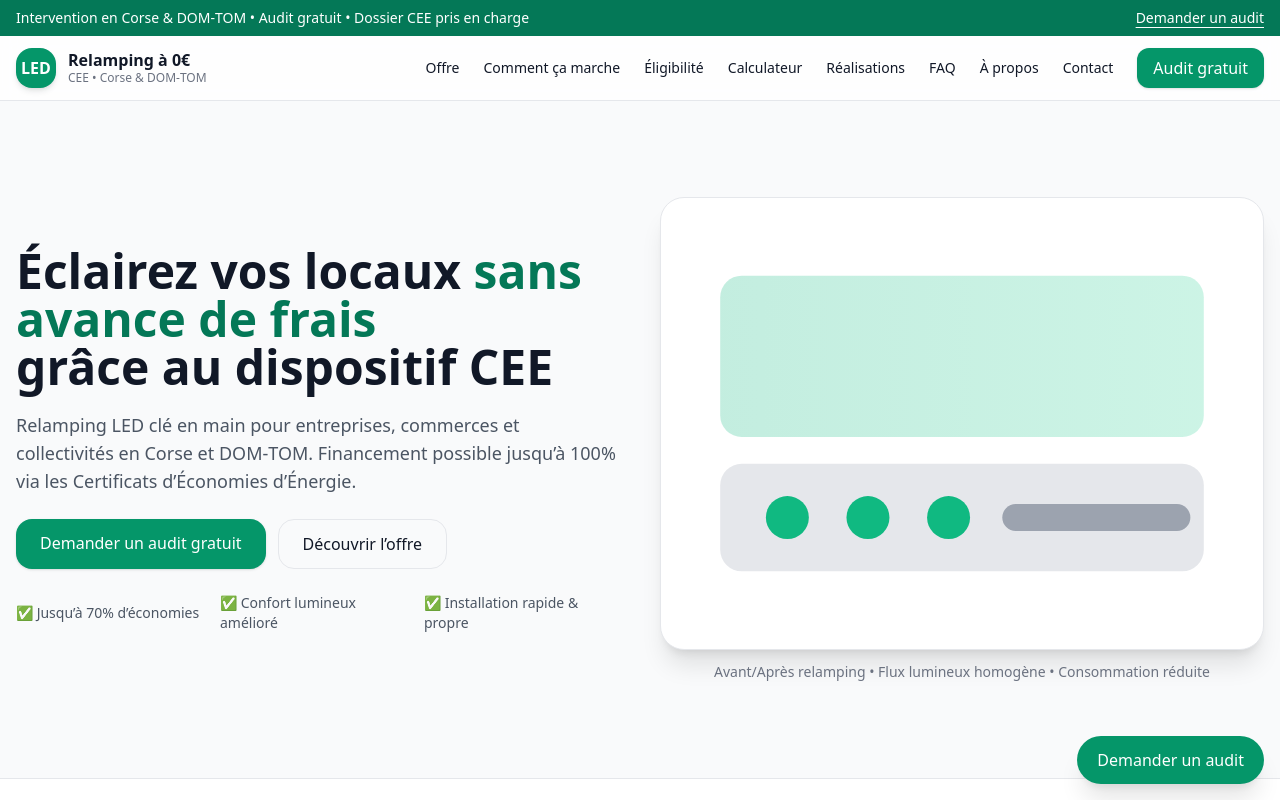
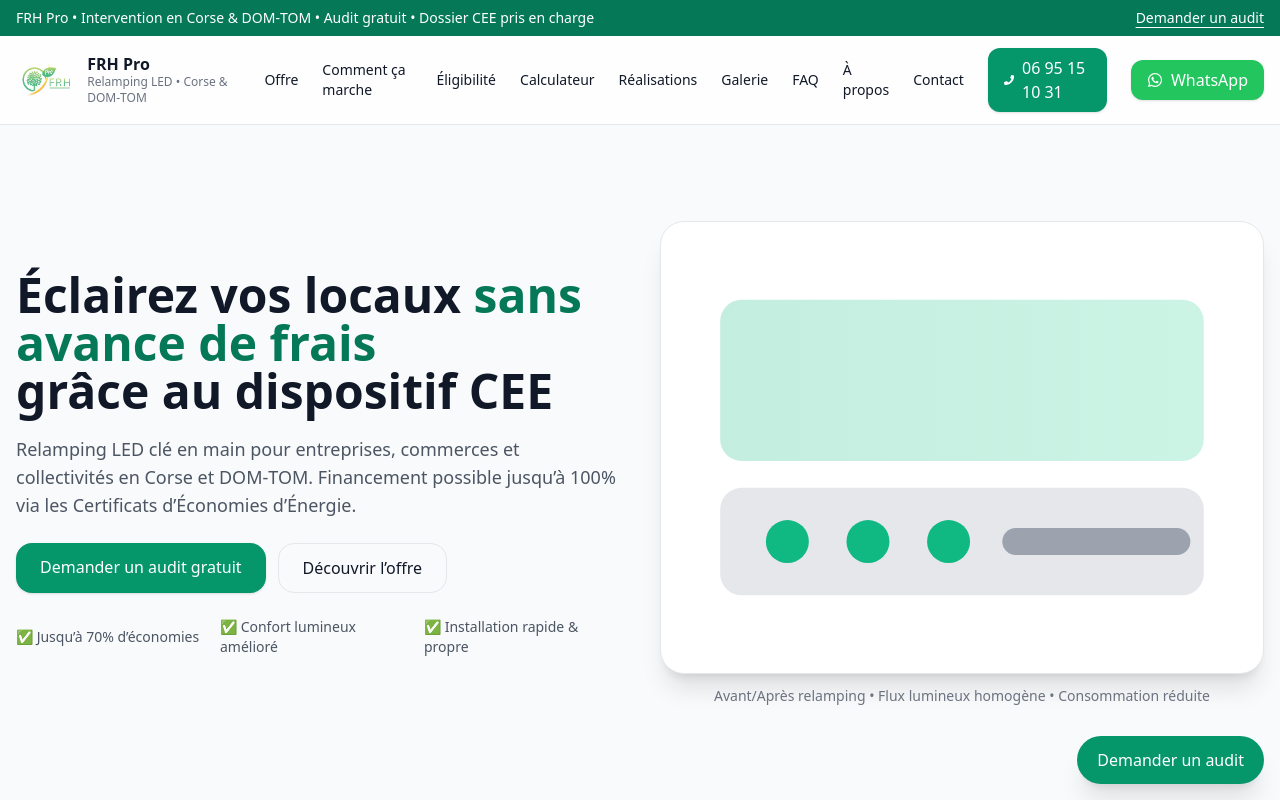
Before and after one commit to m2arek/site-relamping-led, a React (Vite) app: page / in a window 1280 px wide. Shown: the top 800 px of the page. Built offline with nearby package versions, Linux system fonts and the light colour scheme.

Commit message:
Update App.jsx

```diff
--- a/src/App.jsx
+++ b/src/App.jsx
@@ -1,8 +1,8 @@
 import React, { useMemo, useState } from "react";
+import { FaWhatsapp, FaPhone, FaEnvelope } from "react-icons/fa";
 
 // === Site Relamping LED – One‑page React app (TailwindCSS-ready) ===
-// Astuce : remplace les éléments TODO (nom, téléphone, email, WhatsApp, logo, couleurs)
-// Hébergeable tel quel sur Vercel/Netlify en mode SPA. Pas de dépendances externes.
+// FRH Pro – fusion complète avec Header/WhatsApp/Formulaire pro/Galerie/Footer/CTA
 
 export default function SiteRelampingLED() {
   return (
@@ -17,6 +17,7 @@
         <Eligibility />
         <Calculator />
         <CaseStudies />
+        <Gallery />
         <FAQ />
         <About />
         <Contact />
@@ -33,7 +34,7 @@
   return (
     <div className="w-full bg-emerald-700 text-white text-sm">
       <div className="mx-auto max-w-7xl px-4 py-2 flex items-center justify-between">
-        <span>Intervention en Corse & DOM‑TOM • Audit gratuit • Dossier CEE pris en charge</span>
+        <span>FRH Pro • Intervention en Corse & DOM‑TOM • Audit gratuit • Dossier CEE pris en charge</span>
         <a href="#contact" className="underline underline-offset-4">Demander un audit</a>
       </div>
     </div>
@@ -48,6 +49,7 @@
     { href: "#eligibilite", label: "Éligibilité" },
     { href: "#calculateur", label: "Calculateur" },
     { href: "#realisations", label: "Réalisations" },
+    { href: "#galerie", label: "Galerie" },
     { href: "#faq", label: "FAQ" },
     { href: "#apropos", label: "À propos" },
     { href: "#contact", label: "Contact" },
@@ -56,13 +58,11 @@
     <header className="sticky top-0 z-40 backdrop-blur bg-white/80 border-b border-gray-200">
       <div className="mx-auto max-w-7xl px-4 py-3 flex items-center justify-between">
         <a href="#accueil" className="flex items-center gap-3">
-          <div className="h-10 w-10 rounded-2xl bg-emerald-600 text-white grid place-items-center shadow-md">
-            {/* TODO: Remplacer par votre logo */}
-            <span className="font-bold">LED</span>
-          </div>
+          {/* Logo */}
+          <img src="/LOGO_FRH.png" alt="FRH Pro" className="h-10 w-auto" />
           <div className="leading-tight">
-            <div className="font-semibold">Relamping à 0€</div>
-            <div className="text-xs text-gray-500">CEE • Corse & DOM‑TOM</div>
+            <div className="font-semibold">FRH Pro</div>
+            <div className="text-xs text-gray-500">Relamping LED • Corse & DOM‑TOM</div>
           </div>
         </a>
         <nav className="hidden md:flex items-center gap-6">
@@ -71,8 +71,17 @@
               {n.label}
             </a>
           ))}
-          <a href="#contact" className="inline-flex items-center justify-center rounded-xl bg-emerald-600 px-4 py-2 text-white shadow hover:bg-emerald-700">
-            Audit gratuit
+          <a
+            href="tel:+33695151031"
+            className="inline-flex items-center gap-2 rounded-xl bg-emerald-600 px-4 py-2 text-white shadow hover:bg-emerald-700"
+          >
+            <FaPhone /> 06 95 15 10 31
+          </a>
+          <a
+            href="https://wa.me/33695151031"
+            className="inline-flex items-center gap-2 rounded-xl bg-green-500 px-4 py-2 text-white shadow hover:bg-green-600"
+          >
+            <FaWhatsapp /> WhatsApp
           </a>
         </nav>
         <button onClick={() => setOpen(!open)} className="md:hidden rounded-xl border px-3 py-2 text-sm">
@@ -87,9 +96,14 @@
                 {n.label}
               </a>
             ))}
-            <a href="#contact" className="inline-flex items-center justify-center rounded-xl bg-emerald-600 px-4 py-2 text-white shadow">
-              Audit gratuit
-            </a>
+            <div className="flex gap-2 pt-2">
+              <a href="tel:+33695151031" className="inline-flex items-center gap-2 rounded-xl bg-emerald-600 px-4 py-2 text-white shadow">
+                <FaPhone /> Appeler
+              </a>
+              <a href="https://wa.me/33695151031" className="inline-flex items-center gap-2 rounded-xl bg-green-500 px-4 py-2 text-white shadow">
+                <FaWhatsapp /> WhatsApp
+              </a>
+            </div>
           </div>
         </div>
       )}
@@ -169,22 +183,10 @@
 
 function Benefits() {
   const items = [
-    {
-      title: "Jusqu’à 70% d’économies",
-      desc: "Des luminaires LED haute efficacité qui divisent la consommation et la maintenance.",
-    },
-    {
-      title: "Financement CEE",
-      desc: "Montage de dossier pris en charge. Couverture possible jusqu’à 100% selon cas.",
-    },
-    {
-      title: "Confort & sécurité",
-      desc: "Éclairage instantané, rendu des couleurs élevé, conformité aux normes en vigueur.",
-    },
-    {
-      title: "Installation clé en main",
-      desc: "Audit, fourniture, pose, recyclage des anciens matériels, garanties.",
-    },
+    { title: "Jusqu’à 70% d’économies", desc: "Des luminaires LED haute efficacité qui divisent la consommation et la maintenance." },
+    { title: "Financement CEE", desc: "Montage de dossier pris en charge. Couverture possible jusqu’à 100% selon cas." },
+    { title: "Confort & sécurité", desc: "Éclairage instantané, rendu des couleurs élevé, conformité aux normes en vigueur." },
+    { title: "Installation clé en main", desc: "Audit, fourniture, pose, recyclage des anciens matériels, garanties." },
   ];
   return (
     <section id="offre" className="py-16 bg-white">
@@ -208,22 +210,10 @@
 
 function Process() {
   const steps = [
-    {
-      title: "Audit gratuit",
-      desc: "Relevé des points lumineux, puissances, usages, horaires. Conseil sur la photométrie.",
-    },
-    {
-      title: "Dossier CEE",
-      desc: "Montage administratif et technique, calcul de primes, engagement de l’obligé.",
-    },
-    {
-      title: "Installation",
-      desc: "Planification, pose, mise en service, recyclage des anciens équipements.",
-    },
-    {
-      title: "Contrôle & garanties",
-      desc: "Vérifications, attestation sur l’honneur, garanties produit & main d’œuvre.",
-    },
+    { title: "Audit gratuit", desc: "Relevé des points lumineux, puissances, usages, horaires. Conseil sur la photométrie." },
+    { title: "Dossier CEE", desc: "Montage administratif et technique, calcul de primes, engagement de l’obligé." },
+    { title: "Installation", desc: "Planification, pose, mise en service, recyclage des anciens équipements." },
+    { title: "Contrôle & garanties", desc: "Vérifications, attestation sur l’honneur, garanties produit & main d’œuvre." },
   ];
   return (
     <section id="process" className="py-16">
@@ -322,11 +312,11 @@
 function Calculator() {
   const [inputs, setInputs] = useState({
     nb: "50",
-    wOld: "72", // ancien néon/fluos
-    wNew: "24", // LED
+    wOld: "72",
+    wNew: "24",
     hPerDay: "10",
     dPerYear: "260",
-    price: "0.20", // €/kWh (à adapter)
+    price: "0.20",
   });
 
   const results = useMemo(() => {
@@ -418,24 +408,34 @@
   );
 }
 
+function Gallery() {
+  const photos = [
+    { src: "/photo1.jpg", alt: "Projet FRH Pro 1" },
+    { src: "/photo2.jpg", alt: "Projet FRH Pro 2" },
+    { src: "/photo3.jpg", alt: "Projet FRH Pro 3" },
+  ];
+  return (
+    <section id="galerie" className="py-16 bg-white border-y">
+      <div className="mx-auto max-w-7xl px-4">
+        <h2 className="text-2xl md:text-3xl font-bold">Galerie de réalisations</h2>
+        <div className="mt-8 grid md:grid-cols-3 gap-6">
+          {photos.map((p) => (
+            <div key={p.src} className="rounded-2xl border bg-gray-50 shadow-sm overflow-hidden">
+              <img src={p.src} alt={p.alt} className="w-full h-64 object-cover" />
+            </div>
+          ))}
+        </div>
+      </div>
+    </section>
+  );
+}
+
 function FAQ() {
   const qa = [
-    {
-      q: "C’est vraiment 0€ ?",
-      a: "Selon votre site et les fiches CEE applicables, la prime peut couvrir jusqu’à 100% du projet. Quand la prime ne couvre pas tout, nous optimisons le lot pour viser un reste à charge minimal.",
-    },
-    {
-      q: "Combien de temps ça prend ?",
-      a: "Après validation du dossier CEE, l’installation est généralement planifiée sous 10 à 20 jours ouvrés selon disponibilités et contraintes du site.",
-    },
-    {
-      q: "Qui s’occupe du dossier CEE ?",
-      a: "Nous prenons en charge le montage complet : relevés, calculs, engagement de l’obligé, pièces justificatives et attestations.",
-    },
-    {
-      q: "Quelles garanties ?",
-      a: "Produits LED sélectionnés avec garanties fabricant (souvent 3 à 5 ans) et intervention soignée. Possibilité de contrat de maintenance.",
-    },
+    { q: "C’est vraiment 0€ ?", a: "Selon votre site et les fiches CEE applicables, la prime peut couvrir jusqu’à 100% du projet. Quand la prime ne couvre pas tout, nous optimisons le lot pour viser un reste à charge minimal." },
+    { q: "Combien de temps ça prend ?", a: "Après validation du dossier CEE, l’installation est généralement planifiée sous 10 à 20 jours ouvrés selon disponibilités et contraintes du site." },
+    { q: "Qui s’occupe du dossier CEE ?", a: "Nous prenons en charge le montage complet : relevés, calculs, engagement de l’obligé, pièces justificatives et attestations." },
+    { q: "Quelles garanties ?", a: "Produits LED sélectionnés avec garanties fabricant (souvent 3 à 5 ans) et intervention soignée. Possibilité de contrat de maintenance." },
   ];
   return (
     <section id="faq" className="py-16">
@@ -483,63 +483,57 @@
   );
 }
 
+// === Contact (formulaire professionnel + envoi mailto) ===
 function Contact() {
+  const handleSubmit = (e) => {
+    e.preventDefault();
+    const form = e.target;
+    const entreprise = form.entreprise.value;
+    const responsable = form.responsable.value;
+    const telephone = form.telephone.value;
+    const email = form.email.value;
+    const message = form.message.value;
+
+    const mailtoLink = `mailto:contact@frh-pro.fr?subject=Demande%20de%20contact%20(${entreprise})&body=Entreprise:%20${entreprise}%0ANom%20du%20responsable:%20${responsable}%0ATéléphone:%20${telephone}%0AEmail:%20${email}%0A%0AMessage:%0A${message}`;
+
+    window.location.href = mailtoLink;
+  };
+
   return (
     <section id="contact" className="py-16">
       <div className="mx-auto max-w-7xl px-4 grid lg:grid-cols-2 gap-10 items-start">
         <div>
-          <h2 className="text-2xl md:text-3xl font-bold">Contact & audit gratuit</h2>
+          <h2 className="text-2xl md:text-3xl font-bold">Contact Professionnel</h2>
           <p className="mt-3 text-gray-600">Parlez‑nous de votre site et recevez une estimation d’économies et de prime CEE.</p>
           <div className="mt-6 space-y-2 text-gray-700">
-            <div>📞 <span className="font-medium">Téléphone :</span> <a className="underline" href="tel:+33000000000">+33 0 00 00 00 00</a> {/* TODO */}</div>
-            <div>✉️ <span className="font-medium">Email :</span> <a className="underline" href="mailto:contact@votre-domaine.fr">contact@votre-domaine.fr</a> {/* TODO */}</div>
-            <div>💬 <span className="font-medium">WhatsApp :</span> <a className="underline" href="https://wa.me/33000000000" target="_blank" rel="noreferrer">Discuter maintenant</a> {/* TODO */}</div>
+            <div><FaPhone className="inline mr-2" /> <span className="font-medium">Téléphone :</span> <a className="underline" href="tel:+33695151031">06 95 15 10 31</a></div>
+            <div><FaEnvelope className="inline mr-2" /> <span className="font-medium">Email :</span> <a className="underline" href="mailto:contact@frh-pro.fr">contact@frh-pro.fr</a></div>
+            <div><FaWhatsapp className="inline mr-2" /> <span className="font-medium">WhatsApp :</span> <a className="underline" href="https://wa.me/33695151031" target="_blank" rel="noreferrer">Discuter maintenant</a></div>
           </div>
         </div>
-        <ContactForm />
+        <form onSubmit={handleSubmit} className="rounded-2xl border bg-gray-50 p-6 shadow-sm grid gap-4">
+          <Field label="Nom de l'entreprise">
+            <input name="entreprise" required className="w-full rounded-xl border px-3 py-2" />
+          </Field>
+          <Field label="Nom du responsable">
+            <input name="responsable" required className="w-full rounded-xl border px-3 py-2" />
+          </Field>
+          <div className="grid sm:grid-cols-2 gap-4">
+            <Field label="Téléphone">
+              <input name="telephone" required className="w-full rounded-xl border px-3 py-2" />
+            </Field>
+            <Field label="Email">
+              <input type="email" name="email" required className="w-full rounded-xl border px-3 py-2" />
+            </Field>
+          </div>
+          <Field label="Votre message">
+            <textarea name="message" rows={4} className="w-full rounded-xl border px-3 py-2" required />
+          </Field>
+          <button type="submit" className="rounded-2xl bg-emerald-600 px-5 py-2.5 text-white shadow hover:bg-emerald-700">Envoyer</button>
+          <p className="text-xs text-gray-500">En envoyant ce formulaire, vous acceptez d’être recontacté. Aucune donnée partagée à des tiers.</p>
+        </form>
       </div>
     </section>
-  );
-}
-
-function ContactForm() {
-  const [form, setForm] = useState({ nom: "", entreprise: "", email: "", tel: "", message: "" });
-  const [sent, setSent] = useState(false);
-  return (
-    <div className="rounded-2xl border bg-gray-50 p-6 shadow-sm">
-      {!sent ? (
-        <form
-          onSubmit={(e) => {
-            e.preventDefault();
-            // Ici, branchement vers un backend / Zapier / Formspree / EmailJS
-            setSent(true);
-          }}
-          className="grid gap-4"
-        >
-          <Field label="Nom">
-            <input required className="w-full rounded-xl border px-3 py-2" value={form.nom} onChange={(e) => setForm({ ...form, nom: e.target.value })} />
-          </Field>
-          <Field label="Entreprise">
-            <input className="w-full rounded-xl border px-3 py-2" value={form.entreprise} onChange={(e) => setForm({ ...form, entreprise: e.target.value })} />
-          </Field>
-          <div className="grid sm:grid-cols-2 gap-4">
-            <Field label="Email">
-              <input type="email" required className="w-full rounded-xl border px-3 py-2" value={form.email} onChange={(e) => setForm({ ...form, email: e.target.value })} />
-            </Field>
-            <Field label="Téléphone">
-              <input className="w-full rounded-xl border px-3 py-2" value={form.tel} onChange={(e) => setForm({ ...form, tel: e.target.value })} />
-            </Field>
-          </div>
-          <Field label="Votre besoin">
-            <textarea rows={4} className="w-full rounded-xl border px-3 py-2" value={form.message} onChange={(e) => setForm({ ...form, message: e.target.value })} placeholder="Ex : relamping magasin 300 m², 80 luminaires, ouvert 6 j/7…" />
-          </Field>
-          <button className="rounded-2xl bg-emerald-600 px-5 py-2.5 text-white shadow hover:bg-emerald-700">Envoyer</button>
-          <p className="text-xs text-gray-500">En envoyant ce formulaire, vous acceptez d’être recontacté. Aucune donnée partagée à des tiers.</p>
-        </form>
-      ) : (
-        <div className="text-emerald-700 font-medium">Merci ! Votre demande a été enregistrée. Nous revenons vers vous très vite.</div>
-      )}
-    </div>
   );
 }
 
@@ -562,16 +556,38 @@
   return (
     <footer className="border-t bg-white">
       <div className="mx-auto max-w-7xl px-4 py-8 grid md:grid-cols-3 gap-6 items-center">
+        {/* Bloc infos société */}
         <div>
-          <div className="font-semibold">Votre entreprise {/* TODO: nom */}</div>
-          <div className="text-sm text-gray-500">Relamping LED • CEE • Corse & DOM‑TOM</div>
+          <div className="font-semibold">FRH Pro</div>
+          <div className="text-sm text-gray-500">Relamping LED • CEE • Corse & DOM-TOM</div>
         </div>
+
+        {/* Bloc copyright */}
         <div className="text-sm text-gray-600">
-          © {new Date().getFullYear()} • Tous droits réservés • <a className="underline" href="#">Mentions légales</a>
+          © {new Date().getFullYear()} • Tous droits réservés • {" "}
+          <a className="underline" href="#">Mentions légales</a>
         </div>
+
+        {/* Bloc contact */}
         <div className="flex gap-3 justify-start md:justify-end">
-          <a href="#contact" className="rounded-xl border px-4 py-2 hover:border-emerald-600 hover:text-emerald-700">Contact</a>
-          <a href="https://wa.me/33000000000" className="rounded-xl bg-emerald-600 px-4 py-2 text-white shadow hover:bg-emerald-700">WhatsApp</a>
+          <a
+            href="mailto:contact@frh-pro.fr"
+            className="rounded-xl border px-4 py-2 hover:border-emerald-600 hover:text-emerald-700"
+          >
+            contact@frh-pro.fr
+          </a>
+          <a
+            href="tel:+33695151031"
+            className="rounded-xl border px-4 py-2 hover:border-emerald-600 hover:text-emerald-700"
+          >
+            06 95 15 10 31
+          </a>
+          <a
+            href="https://wa.me/33695151031"
+            className="rounded-xl bg-emerald-600 px-4 py-2 text-white shadow hover:bg-emerald-700"
+          >
+            WhatsApp
+          </a>
         </div>
       </div>
     </footer>
```
